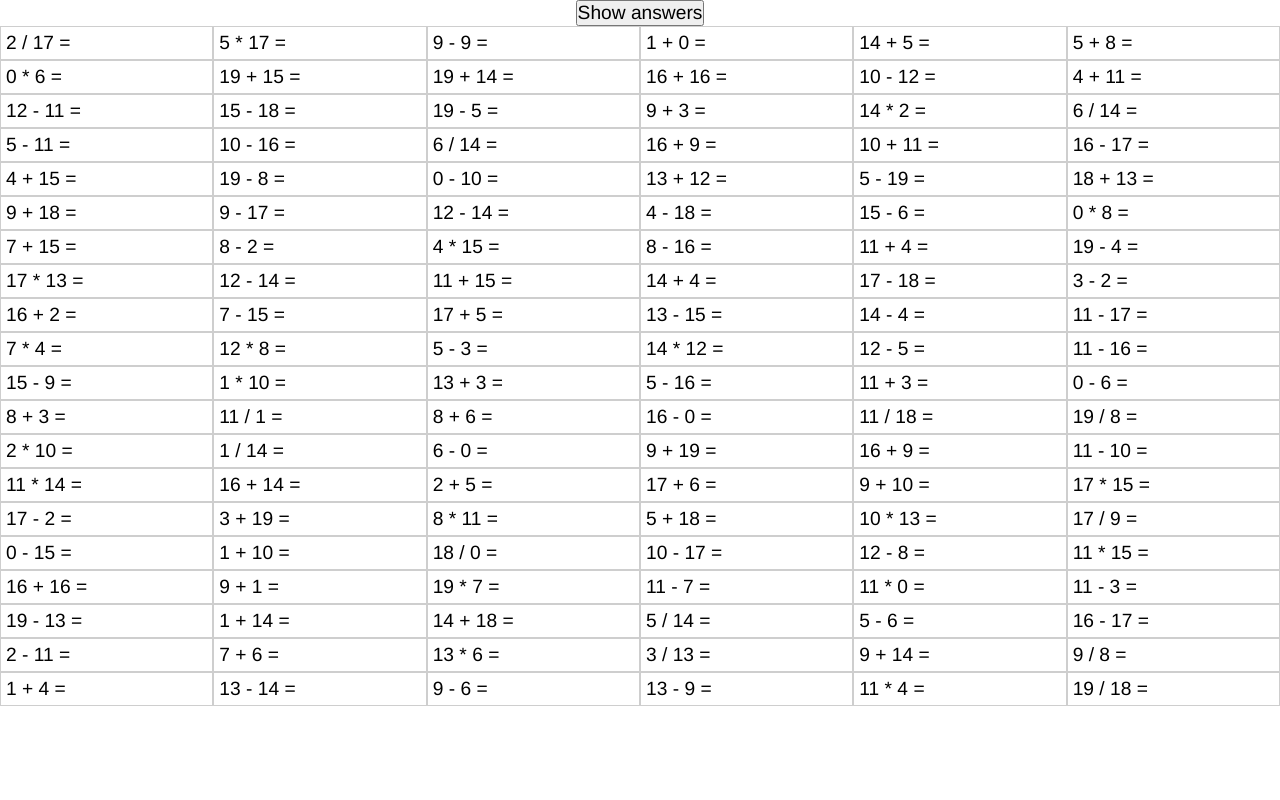
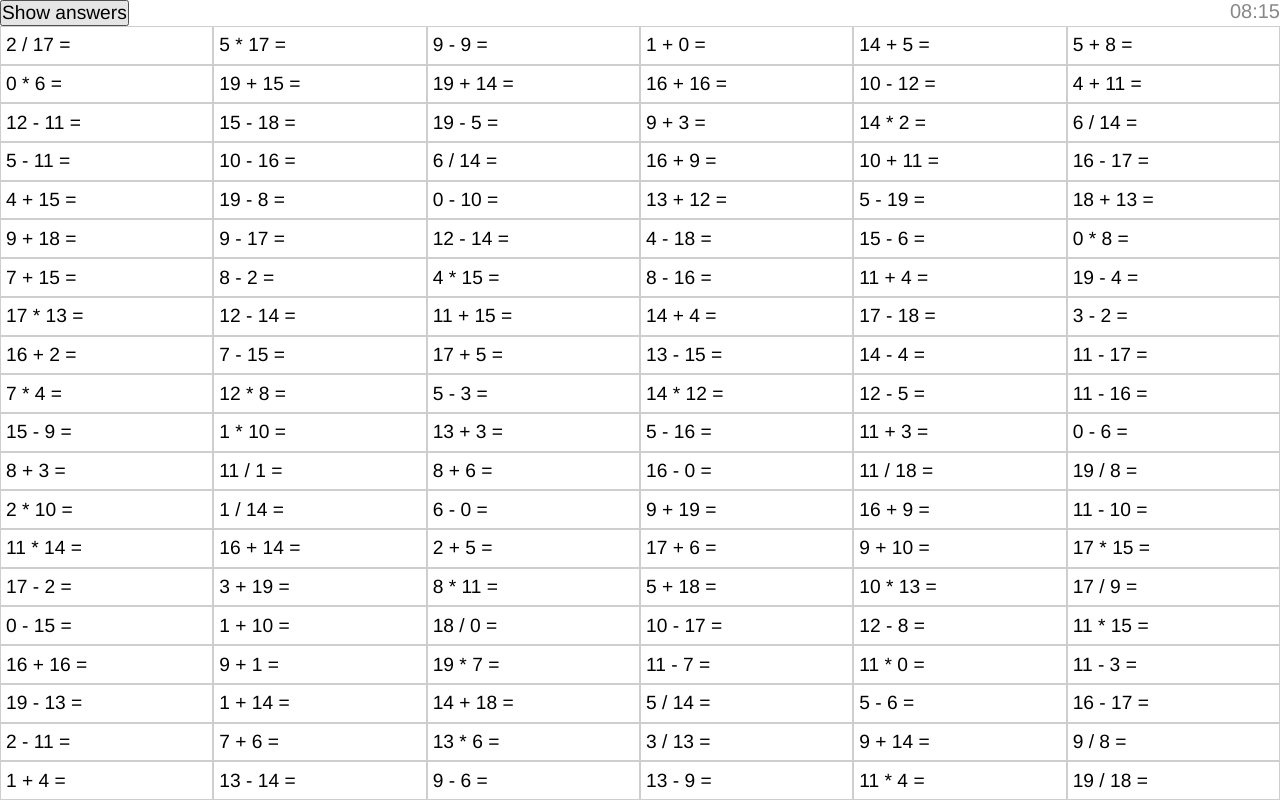
Before and after one commit to letow/brain-warmup, a React (Create React App) app: page /kawashima in a window 1280 px wide. Built offline with nearby package versions, Linux system fonts and the light colour scheme.

Commit message:
added timer

```diff
--- /dev/null
+++ b/src/components/Timer/Timer.module.css
@@ -0,0 +1 @@
+.Timer{font-size:20px;font-weight:300;color:#888}
--- /dev/null
+++ b/src/components/Timer/Timer.module.scss
@@ -0,0 +1,5 @@
+.Timer {
+    font-size: 20px;
+    font-weight: 300;
+    color: #888;
+}
--- /dev/null
+++ b/src/components/Timer/Timer.tsx
@@ -0,0 +1,28 @@
+import { FC, useEffect, useState } from "react";
+import s from "./Timer.module.scss";
+import toHHMMSS from "../../helpers/toHHMMSS";
+
+interface TimerProps {
+    seconds: number;
+}
+
+const Timer: FC<TimerProps> = ({ seconds }) => {
+    const [time, setTime] = useState<number>(seconds);
+    const timeOut = time === 0;
+
+    useEffect(() => {
+        const timer = setInterval(() => {
+            if (timeOut) {
+                clearInterval(timer);
+                return;
+            }
+            setTime((t) => (t -= 1));
+        }, 1000);
+
+        return () => clearInterval(timer);
+    }, [timeOut]);
+
+    return <div className={s.Timer}>{toHHMMSS(time)}</div>;
+};
+
+export default Timer;
--- /dev/null
+++ b/src/helpers/toHHMMSS.ts
@@ -0,0 +1,12 @@
+const toHHMMSS = (secs: number) => {
+    const hours = Math.floor(secs / 3600);
+    const minutes = Math.floor(secs / 60) % 60;
+    const seconds = secs % 60;
+
+    return [hours, minutes, seconds]
+        .map((v) => (v < 10 ? "0" + v : v))
+        .filter((v, i) => v !== "00" || i > 0)
+        .join(":");
+};
+
+export default toHHMMSS;
--- a/src/pages/Kawashima/Kawashima.module.css
+++ b/src/pages/Kawashima/Kawashima.module.css
@@ -1 +1 @@
-.problems{display:grid;grid-template-columns:repeat(6, 1fr);background-color:#fff}.problems__item{display:flex;align-items:center;text-align:left;padding:5px;border:1px solid #cecece}.problems__item:hover{background-color:#ebebeb}@media(max-width: 860px){.problems{grid-template-columns:repeat(auto-fill, minmax(200px, 1fr))}}
+.Kawashima{display:flex;flex-direction:column;height:100vh}.header{display:flex;justify-content:space-between}.problems{display:grid;grid-template-columns:repeat(6, 1fr);background-color:#fff;height:100%}.problems__item{display:flex;align-items:center;text-align:left;padding:5px;border:1px solid #cecece}.problems__item:hover{background-color:#ebebeb}@media(max-width: 860px){.problems{grid-template-columns:repeat(auto-fill, minmax(200px, 1fr))}}
--- a/src/pages/Kawashima/Kawashima.module.scss
+++ b/src/pages/Kawashima/Kawashima.module.scss
@@ -1,7 +1,19 @@
+.Kawashima {
+    display: flex;
+    flex-direction: column;
+    height: 100vh;
+}
+
+.header {
+    display: flex;
+    justify-content: space-between;
+}
+
 .problems {
     display: grid;
     grid-template-columns: repeat(6, 1fr);
     background-color: #fff;
+    height: 100%;
     &__item {
         display: flex;
         align-items: center;
--- a/src/pages/Kawashima/Kawashima.tsx
+++ b/src/pages/Kawashima/Kawashima.tsx
@@ -1,5 +1,6 @@
 import { useMemo, useState } from "react";
 import s from "./Kawashima.module.scss";
+import Timer from "../../components/Timer/Timer";
 
 const Kawashima = () => {
     const problemAmount = 120;
@@ -23,11 +24,16 @@ const Kawashima = () => {
     }, []);
 
     return (
-        <div className={s.math__problems}>
-            <button onClick={() => setShowAns((prev) => !prev)}>Show answers</button>
+        <div className={s.Kawashima}>
+            <div className={s.header}>
+                <button onClick={() => setShowAns((prev) => !prev)}>
+                    Show answers
+                </button>
+                <Timer seconds={500} />
+            </div>
             <div className={s.problems}>
                 {data.problems.map((item, ind) => (
-                    <div className={s.problems__item}>
+                    <div className={s.problems__item} key={Math.random().toString()}>
                         {item[0] +
                             " " +
                             data.operations[ind] +
--- a/src/pages/Stroop/Stroop.module.css
+++ b/src/pages/Stroop/Stroop.module.css
@@ -1 +1 @@
-.problems{display:grid;grid-template-columns:repeat(6, 1fr);background-color:#fff;height:100vh}.problems__item{display:flex;align-items:center;justify-content:center;padding:15px;border:1px solid #cecece}.problems__item:hover{background-color:#ebebeb}.green{color:green}.red{color:red}.yellow{color:#dcd400}.blue{color:blue}@media(max-width: 860px){.problems{grid-template-columns:repeat(auto-fill, minmax(200px, 1fr))}}
+.Stroop{display:flex;flex-direction:column;height:100vh}.problems{display:grid;grid-template-columns:repeat(6, 1fr);background-color:#fff;height:100%}.problems__item{display:flex;align-items:center;justify-content:center;padding:15px;border:1px solid #cecece}.problems__item:hover{background-color:#ebebeb}.green{color:green}.red{color:red}.yellow{color:#dcd400}.blue{color:blue}@media(max-width: 860px){.problems{grid-template-columns:repeat(auto-fill, minmax(200px, 1fr))}}
--- a/src/pages/Stroop/Stroop.module.scss
+++ b/src/pages/Stroop/Stroop.module.scss
@@ -1,8 +1,14 @@
+.Stroop {
+    display: flex;
+    flex-direction: column;
+    height: 100vh;
+}
+
 .problems {
     display: grid;
     grid-template-columns: repeat(6, 1fr);
     background-color: #fff;
-    height: 100vh;
+    height: 100%;
     &__item {
         display: flex;
         align-items: center;
--- a/src/pages/Stroop/Stroop.tsx
+++ b/src/pages/Stroop/Stroop.tsx
@@ -1,5 +1,6 @@
 import { useMemo } from "react";
 import s from "./Stroop.module.scss";
+import Timer from "../../components/Timer/Timer";
 
 const Stroop = () => {
     const amount = 60;
@@ -19,10 +20,14 @@ const Stroop = () => {
     }, []);
 
     return (
-        <div className={s.color__problems}>
+        <div className={s.Stroop}>
+            {<Timer seconds={300} />}
             <div className={s.problems}>
                 {data.colorArr.map((cl) => (
-                    <div className={`${s.problems__item} ${s[cl]}`}>
+                    <div
+                        className={`${s.problems__item} ${s[cl]}`}
+                        key={Math.random().toString()}
+                    >
                         {data.wordsArr[Math.floor(Math.random() * 4)]}
                     </div>
                 ))}
```
